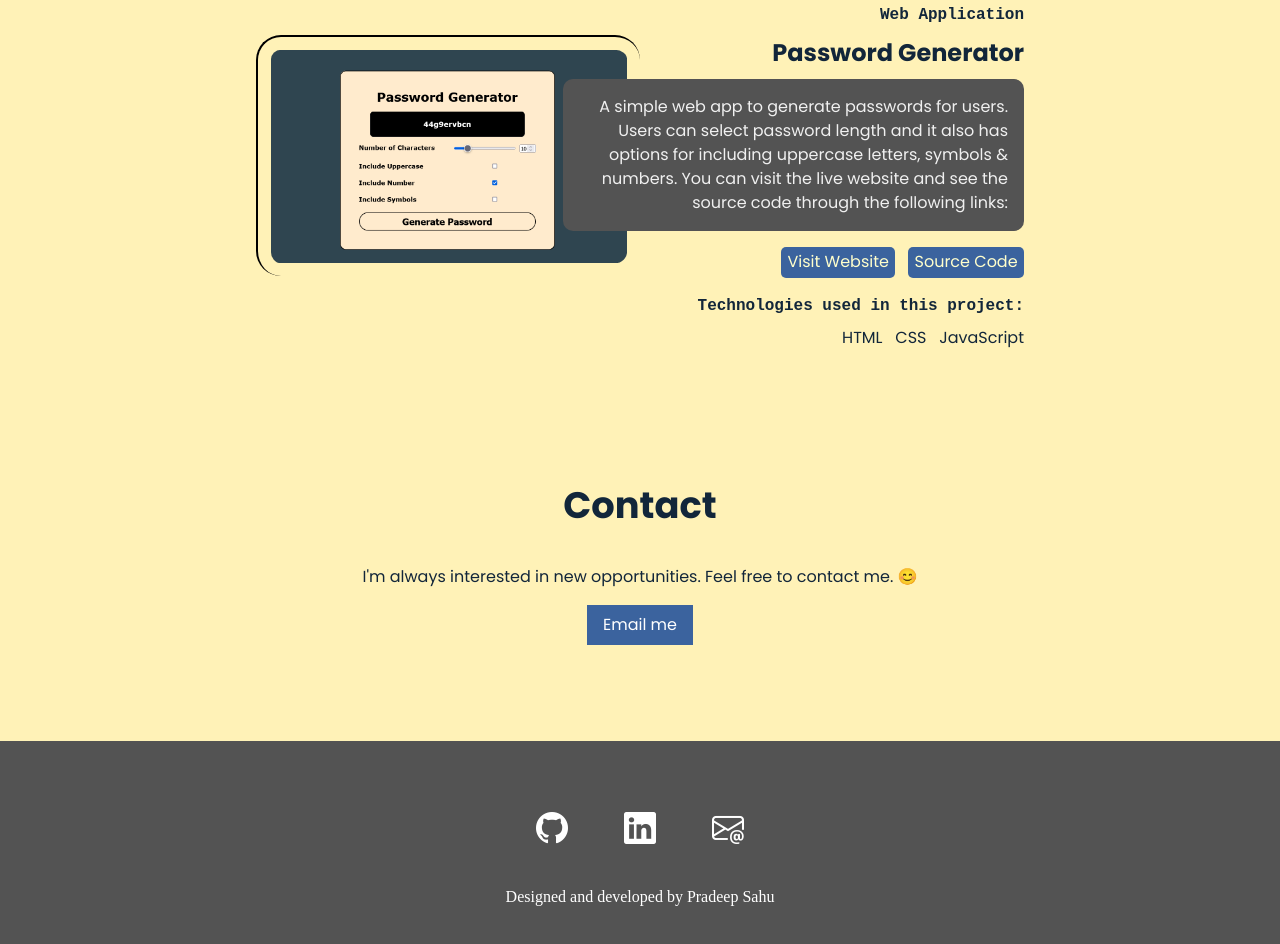
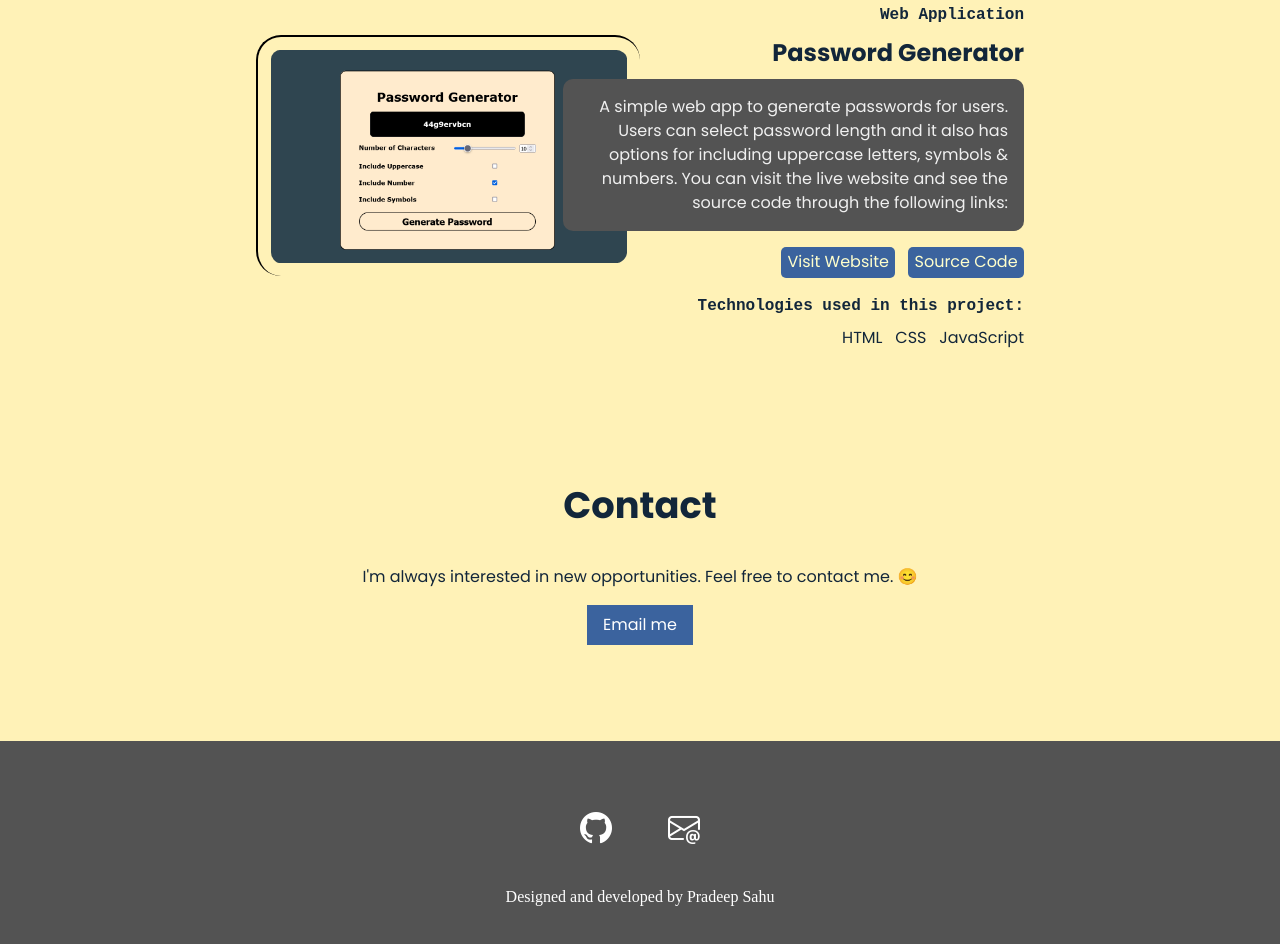
Before and after one commit to Pradeep743/Portfolio, a plain HTML site: page index.html in a window 1280 px wide. Shown: the part 2347-3291 px from the top of the page. Drawn offline with nearby package versions, Linux system fonts and the light colour scheme; a web font is replaced by a local one.

Commit message:
Update index.html

```diff
--- a/index.html
+++ b/index.html
@@ -85,6 +85,7 @@
                         <li>HTML</li>
                         <li>CSS</li>
                         <li>JavaScript</li>
+                        <li>React</li>
                         <li>Bootstrap</li>
                         <li>Figma</li>
                         <li>Tailwind CSS</li>
@@ -210,11 +211,6 @@
                     </a>
                 </li>
                 <li>
-                    <a href="https://www.linkedin.com/in/pradeepsahu074/" target="_blank" rel="noopener noreferrer">
-                        <i class="bi bi-linkedin"></i>
-                    </a>
-                </li>
-                <li>
                     <a href="mailto:pradeeps9967@gmail.com" target="_blank" rel="noopener noreferrer">
                         <i class="bi bi-envelope-at"></i>
                     </a>
```
